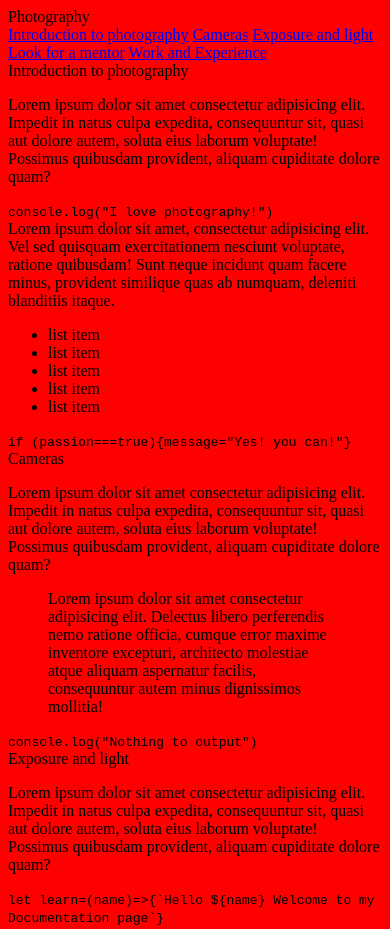
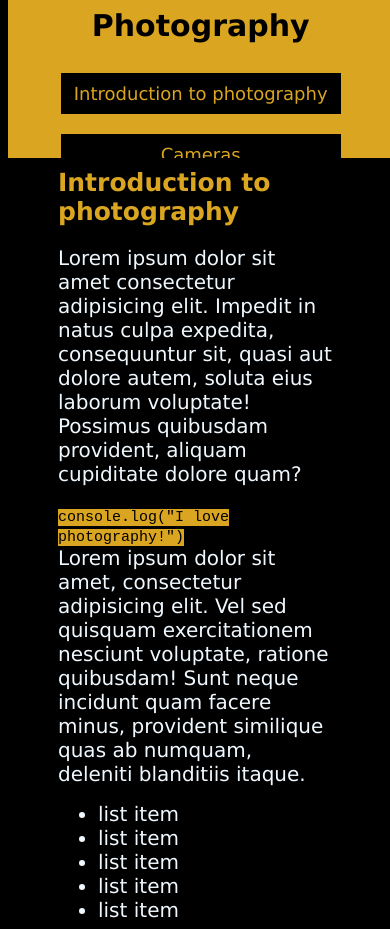
Before and after one commit to ChrispaixK/DocumentationPage, a plain HTML site: page index.html in a window 390 px wide. Shown: the top 929 px of the page. Drawn offline with Linux system fonts and the light colour scheme.

Commit message:
lastVersion
last version of Documentation Page work

```diff
--- a/index.html
+++ b/index.html
@@ -10,7 +10,7 @@
 </head>
 
 <body>
-    <div id="main-doc">
+
     <nav id="navbar">
         <header>Photography</header>
         <a href="#introduction_to_photography" class="nav-link">Introduction to photography</a>
@@ -19,6 +19,7 @@
         <a href="#Look_for_a_mentor" class="nav-link">Look for a mentor</a>
         <a href="#Work_and_Experience" class="nav-link">Work and Experience</a>
     </nav>
+    <main id="main-doc">
         <section class="main-section" id="introduction_to_photography">
             <header>Introduction to photography</header>
             <p>Lorem ipsum dolor sit amet consectetur adipisicing elit.
@@ -47,11 +48,12 @@
                 Impedit in natus culpa expedita, consequuntur sit, quasi aut dolore autem, soluta eius laborum
                 voluptate!
                 Possimus quibusdam provident, aliquam cupiditate dolore quam?</p>
-            <blockquote>
+            <p>
                 Lorem ipsum dolor sit amet consectetur adipisicing elit.
-                Delectus libero perferendis nemo ratione officia, cumque error maxime inventore excepturi, architecto
+                Delectus libero perferendis nemo ratione officia, cumque error maxime inventore excepturi,
+                architecto
                 molestiae atque aliquam aspernatur facilis, consequuntur autem minus dignissimos mollitia!
-            </blockquote>
+            </p>
             <code>console.log("Nothing to output")</code>
         </section>
         <section class="main-section" id="Exposure_and_light">
@@ -97,8 +99,21 @@
                 Impedit in natus culpa expedita, consequuntur sit, quasi aut dolore autem, soluta eius laborum
                 voluptate!
                 Possimus quibusdam provident, aliquam cupiditate dolore quam?</p>
+            <p>Lorem ipsum dolor sit amet consectetur adipisicing elit.
+                Impedit in natus culpa expedita, consequuntur sit, quasi aut dolore autem, soluta eius laborum
+                voluptate!
+                Possimus quibusdam provident, aliquam cupiditate dolore quam?</p>
+            <p>Lorem ipsum dolor sit amet consectetur adipisicing elit.
+                Impedit in natus culpa expedita, consequuntur sit, quasi aut dolore autem, soluta eius laborum
+                voluptate!
+                Possimus quibusdam provident, aliquam cupiditate dolore quam?</p>
+            <p>Lorem ipsum dolor sit amet consectetur adipisicing elit.
+                Impedit in natus culpa expedita, consequuntur sit, quasi aut dolore autem, soluta eius laborum
+                voluptate!
+                Possimus quibusdam provident, aliquam cupiditate dolore quam?</p>
         </section>
-    </div>
+
+    </main>
 </body>
 
 </html>
--- a/style.css
+++ b/style.css
@@ -1,8 +1,93 @@
-body{
-    background-color: green;
+body {
+    background-color: black;
+    font-family: Verdana, Geneva, Tahoma, sans-serif;
 }
-@media screen and (max-width: 500px) {
-    body{
-        background-color: red;
+
+#navbar {
+    margin-top: -20px;
+    background-color: goldenrod;
+    position: fixed;
+
+    width: 300px;
+    height: 100%;
+}
+
+#navbar header {
+    font-size: 30px;
+    font-weight: 600;
+    text-align: center;
+    padding-top: 20px;
+    padding-bottom: 20px;
+}
+
+#navbar a {
+    background-color: black;
+    padding-top: 10px;
+    padding-bottom: 10px;
+    margin: 10px 10px;
+    width: 280px;
+    color: goldenrod;
+    font-size: 18px;
+    font-weight: 500;
+    text-decoration: none;
+    display: inline-block;
+    text-align: center;
+}
+
+
+.main-section {
+    margin-left: 310px;
+    background-color: black;
+    padding-right: 50px;
+    padding-left: 50px;
+    padding-bottom: 20px;
+}
+
+.main-section header {
+    color: goldenrod;
+    font-size: 25px;
+    font-weight: 600;
+    padding-top: 50px;
+}
+
+.main-section p,
+article,
+li,
+code {
+    color: aliceblue;
+    font-size: 20px;
+}
+
+.main-section code {
+    background-color: goldenrod;
+    color: black;
+    font-size: 15px;
+}
+
+
+@media screen and (max-width: 816px) {
+    #navbar {
+        margin-top: -20px;
+        background-color: goldenrod;
+        width: 98.8%;
+        height: 150px;
+        overflow-y: auto;
+        overflow-x: hidden;
+        text-align: center;
+        padding-bottom: 20px;
+        position: fixed;
+    }
+
+    .main-section {
+        padding-top: 110px;
+        margin: 0;
+    }
+
+}
+
+@media screen and (max-width:350px) {
+    .main-section {
+        padding-right: 20px;
+        padding-left: 20px;
     }
 }
```
Lines whose indentation alone changed are shown as unchanged.
